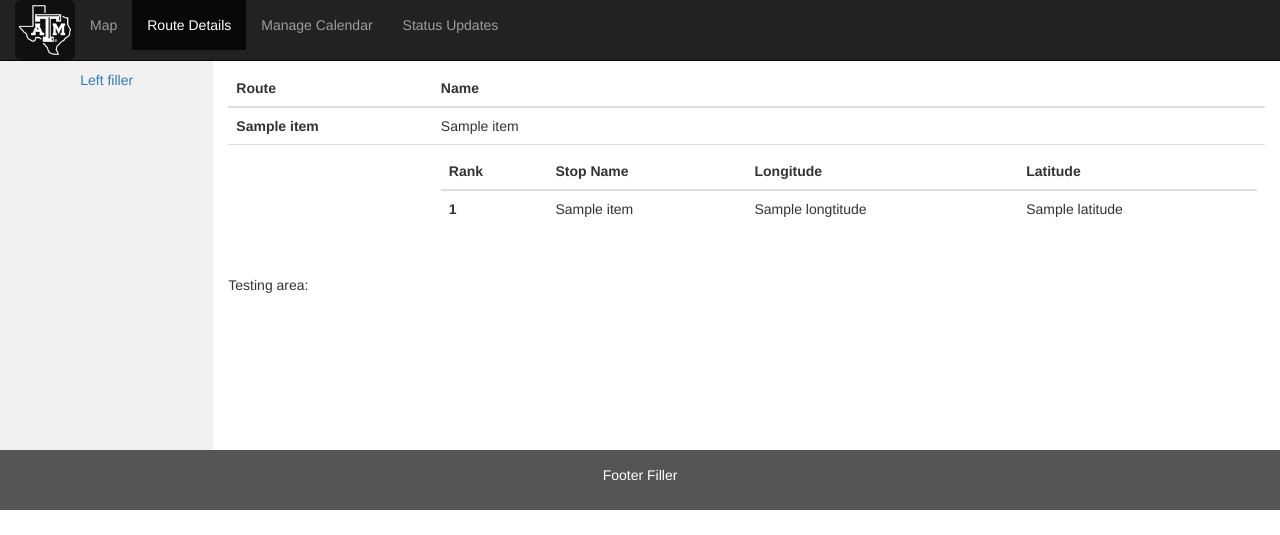
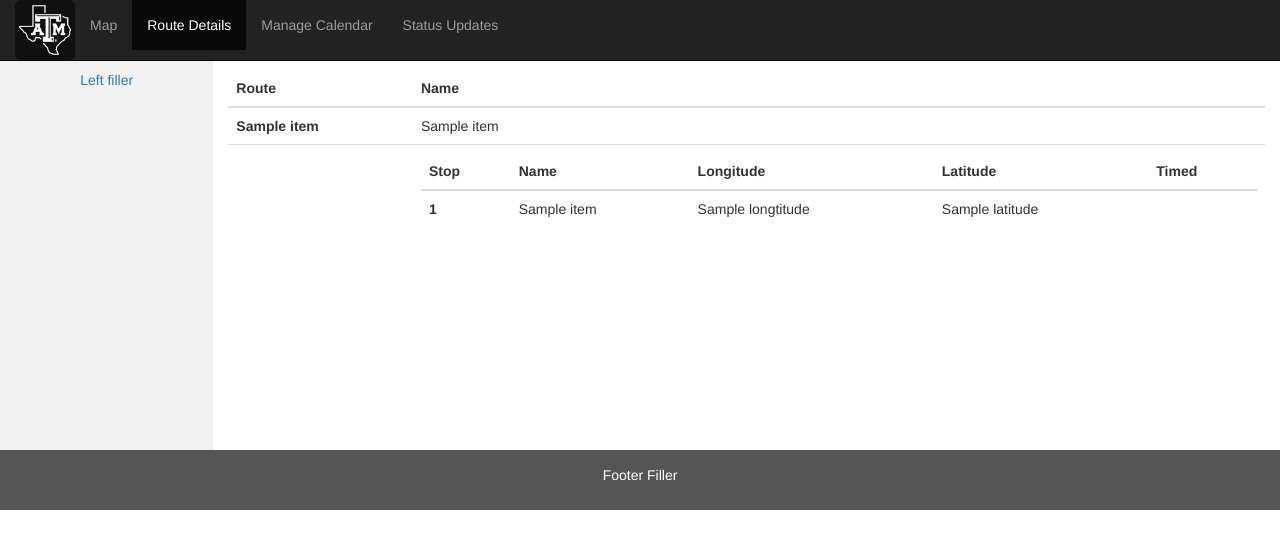
Before and after one commit to ekennedy1/TAMU-Bus-Routes, a Django app: page /routes in a window 1280 px wide. Shown: the top 535 px of the page. Run offline with Django 3.2, Linux system fonts and the light colour scheme; tables that the repository leaves empty hold one stand-in row (values such as "Sample post"); a database or web service that is not in the repository returns one stand-in record (values such as "Sample title"); data that the repository does not hold is empty; some libraries are stand-ins or nearby versions.

Commit message:
Route Details now displays times for each timed stop, pulled directly from API

```diff
--- a/Main/views.py
+++ b/Main/views.py
@@ -77,14 +77,33 @@ def stops(request):
 		route_details["Name"] = i.get('Name')
 		stops = []
 		stops_json = requests.get('https://transport.tamu.edu/BusRoutesFeed/api/route/' + route_details["Number"] + '/stops').json()
+		times_json = requests.get('https://transport.tamu.edu/BusRoutesFeed/api/Route/' + route_details["Number"] + '/TimeTable').json()
+		stop_num = 1
+		time_stop_num = 1
 		for j in stops_json:
 			stop = {}
 			stop["Name"] = j.get('Name')
 			stop["Rank"] = j.get('Rank')
+			stop["Number"] = stop_num
 			stop["Long"] = j.get('Longtitude')
 			stop["Lat"] = j.get('Latitude')
-			stop["Timed"] = j.get('IsTimePoint')
+			stop["Timed"] = j.get('Stop').get('IsTimePoint')
+			times = ""
+			for k in times_json:
+				time_num = 1
+				for key in k:
+					if time_num == time_stop_num:
+						if k[key] != None:
+							if (times == ""):
+								times = k[key]
+							else:
+								times = times + ", " + k[key]
+					time_num = time_num + 1
+			stop["Times"] = times
 			stops.append(stop)
+			stop_num = stop_num + 1
+			if stop["Timed"]:
+				time_stop_num = time_stop_num + 1
 		route_details["Stops"] = stops
 		routes_list.append(route_details)
 	context = {
--- a/templates/main/stops.html
+++ b/templates/main/stops.html
@@ -80,20 +80,29 @@
                 <table class="table">
                   <thead>
                     <tr>
-                      <th scope="col">Rank</th>
-                      <th>Stop Name</th>
+                      <th scope="col">Stop</th>
+                      <th>Name</th>
                       <th>Longitude</th>
                       <th>Latitude</th>
+                      <th>Timed</th>
                     </tr>
                   </thead>
                   <tbody>
                     {% for object in item.Stops %}
                       <tr>
-                        <th scope="row">{{object.Rank}}</th>
+                        <th scope="row">{{object.Number}}</th>
                         <td>{{object.Name}}</td>
                         <td>{{object.Long}}</td>
                         <td>{{object.Lat}}</td>
+                        <td>{{object.Timed}}</td>
                       </tr>
+                      {% if object.Timed %}
+                        <tr>
+                          <td></td>
+                          <td>Times:</td>
+                          <td colspan="3">{{object.Times}}</td>
+                        </tr>
+                      {% endif %}
                     {% endfor %}
                   </tbody>
                 </table>
@@ -103,22 +112,6 @@
           </tbody>
         </table>
       </div>
-      <p>Testing area:</p>
-      <!-- <ul>
-        {% for item in ROUTE_LIST %}
-          <li>Route: {{item.Number}} {{item.Name}}</li>
-          <ul>
-          {% for object in item.Stops %}
-            <li>Point {{object.Rank}}</li>
-            <ul>
-              <li>Stop: {{object.Name}}</li>
-              <li>Longitude: {{object.Long}}</li>
-              <li>Latitude: {{object.Lat}}</li>
-            </ul>
-          {% endfor %}
-          </ul>
-        {% endfor %}
-      </ul> -->
     </div>
   </div>
 </div>
```
